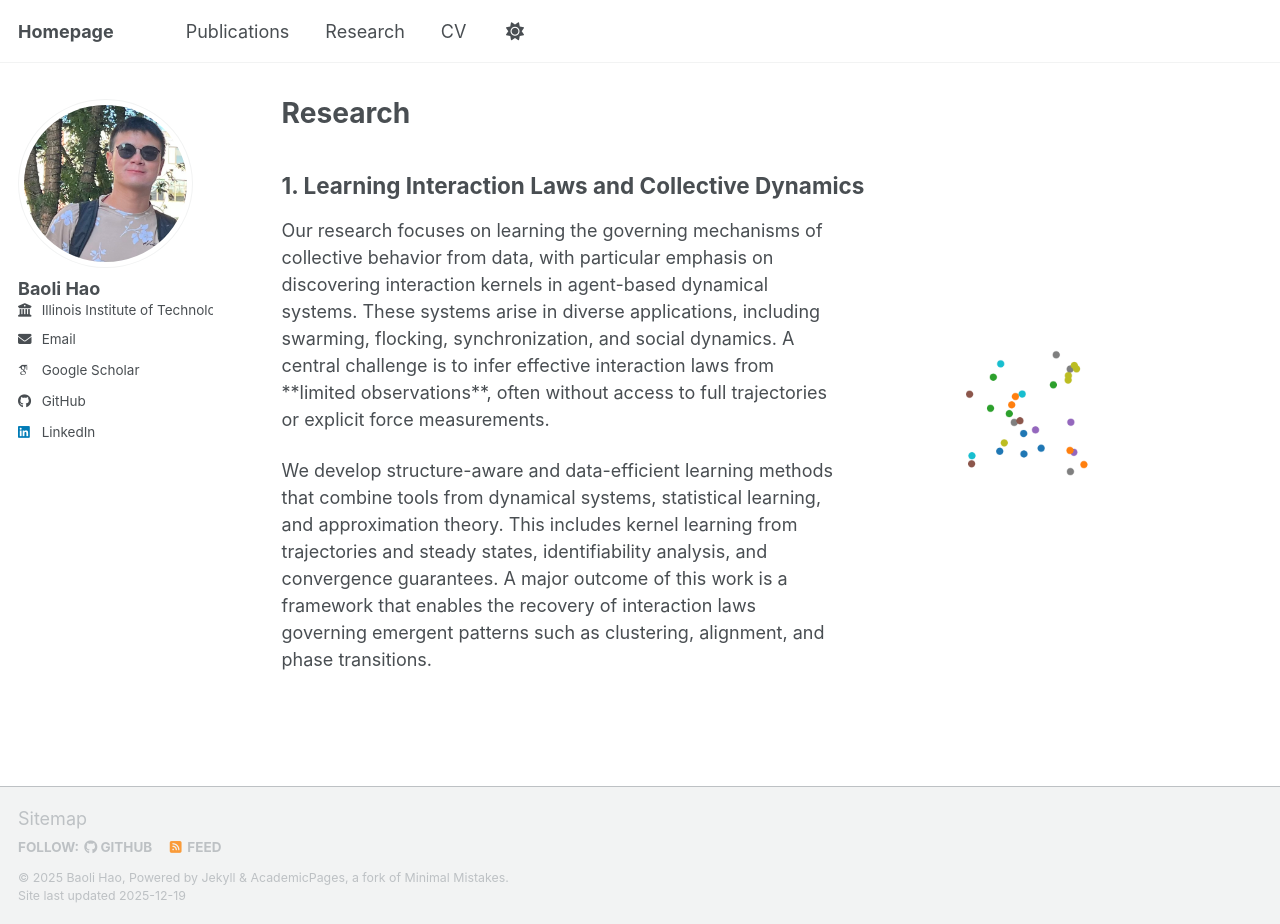
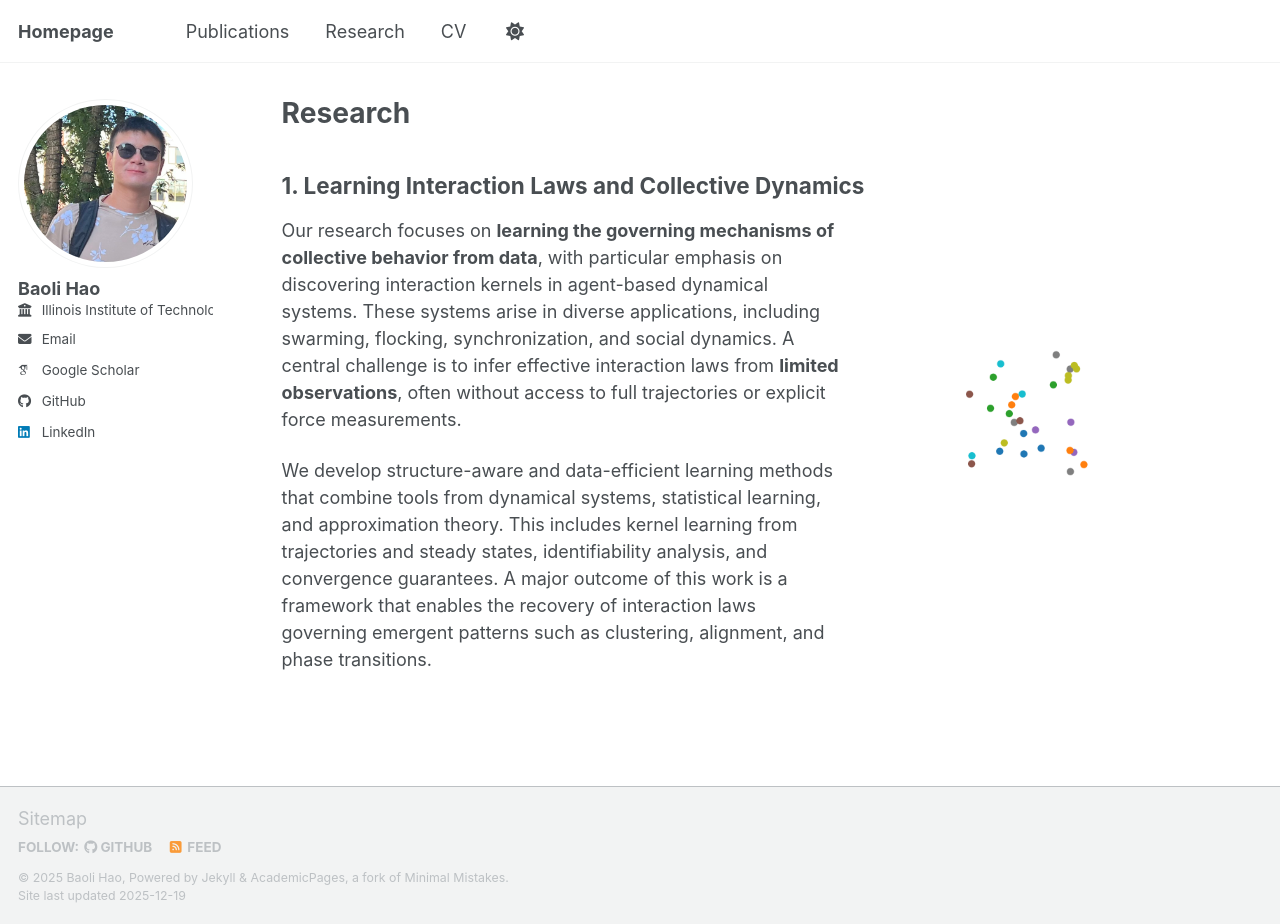
Before and after one commit to baolihao/baolihao.github.io, a Jekyll site: the page built from _pages/portfolio.html, in a window 1280 px wide and 924 px high. Built offline with Jekyll 4.4.1, drawn with Linux system fonts in a browser that asks for light colours; some web fonts are replaced; a script bundle is joined from its source files by our own code; library files that are not in the unit come from our copies.

```diff
--- a/_pages/portfolio.html
+++ b/_pages/portfolio.html
@@ -7,10 +7,10 @@ author_profile: true
 
 <h2>1. Learning Interaction Laws and Collective Dynamics</h2>
 <img src="/images/scatter_movie-N30.gif" width="420" align="right">
-<p>Our research focuses on learning the governing mechanisms of collective behavior from data, with particular
+<p>Our research focuses on <b>learning the governing mechanisms of collective behavior from data</b>, with particular
 emphasis on discovering interaction kernels in agent-based dynamical systems.
 These systems arise in diverse applications, including swarming, flocking, synchronization, and social dynamics.
-A central challenge is to infer effective interaction laws from **limited observations**,
+A central challenge is to infer effective interaction laws from <b>limited observations</b>,
 often without access to full trajectories or explicit force measurements.</p>
 
 <p>We develop structure-aware and data-efficient learning methods that combine tools from dynamical systems,
```
